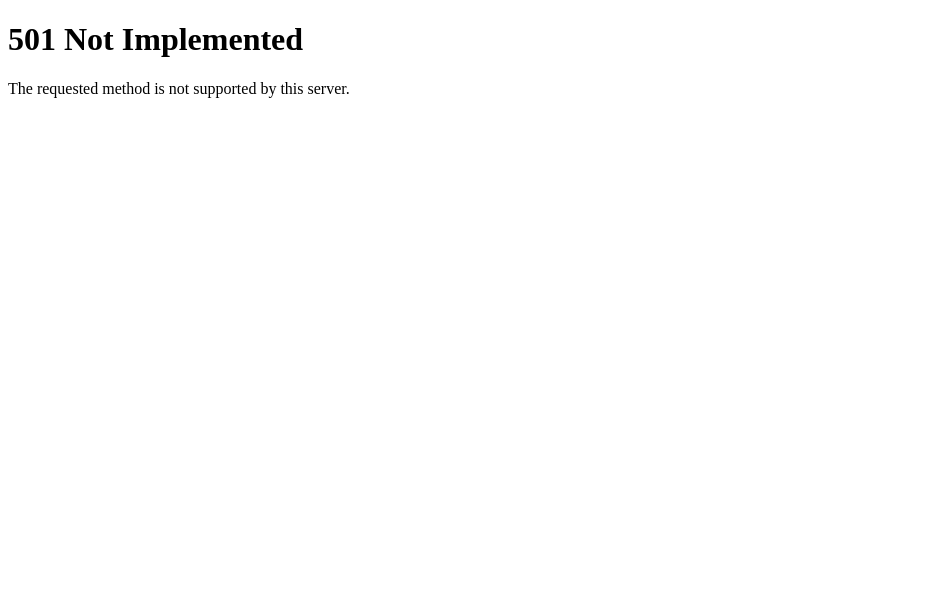
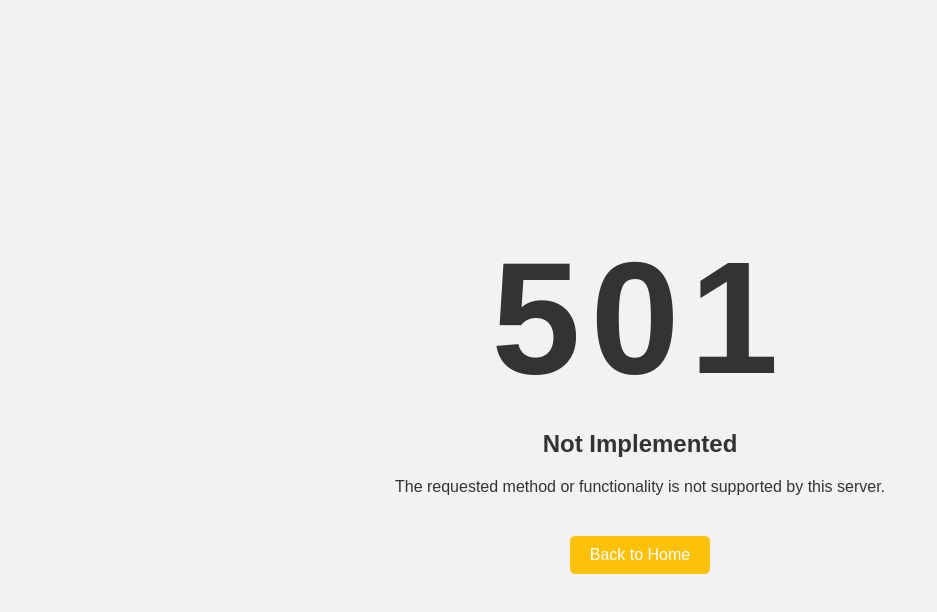
Before and after one commit to AdrianoCLeao/http-server, a plain HTML site: page assets/responses/501.html in a window 1280 px wide. Shown: the whole page, without its empty margins (0-937 px from the left). Drawn offline with Linux system fonts and the light colour scheme.

Commit message:
responses: tailoring the ui of the NotImplementedException

```diff
--- a/assets/responses/501.html
+++ b/assets/responses/501.html
@@ -1,10 +1,57 @@
 <!DOCTYPE html>
-<html>
+<html lang="en">
 <head>
+    <meta charset="UTF-8">
     <title>501 Not Implemented</title>
+    <style>
+        body {
+            margin: 0;
+            padding: 0;
+            font-family: 'Montserrat', sans-serif;
+            background-color: #f2f2f2;
+            display: flex;
+            justify-content: center;
+            align-items: center;
+            height: 100vh;
+            color: #333;
+        }
+        .container {
+            text-align: center;
+        }
+        .container h1 {
+            font-size: 10rem;
+            margin: 0;
+            letter-spacing: 10px;
+        }
+        .container h2 {
+            font-size: 1.5rem;
+            margin: 20px 0;
+        }
+        .container p {
+            font-size: 1rem;
+            margin: 20px 0;
+        }
+        .container a {
+            display: inline-block;
+            padding: 10px 20px;
+            margin-top: 20px;
+            text-decoration: none;
+            color: #fff;
+            background-color: #ffc107;
+            border-radius: 5px;
+            transition: background-color 0.3s;
+        }
+        .container a:hover {
+            background-color: #d39e00;
+        }
+    </style>
 </head>
 <body>
-    <h1>501 Not Implemented</h1>
-    <p>The requested method is not supported by this server.</p>
+    <div class="container">
+        <h1>501</h1>
+        <h2>Not Implemented</h2>
+        <p>The requested method or functionality is not supported by this server.</p>
+        <a href="/">Back to Home</a>
+    </div>
 </body>
 </html>
```
